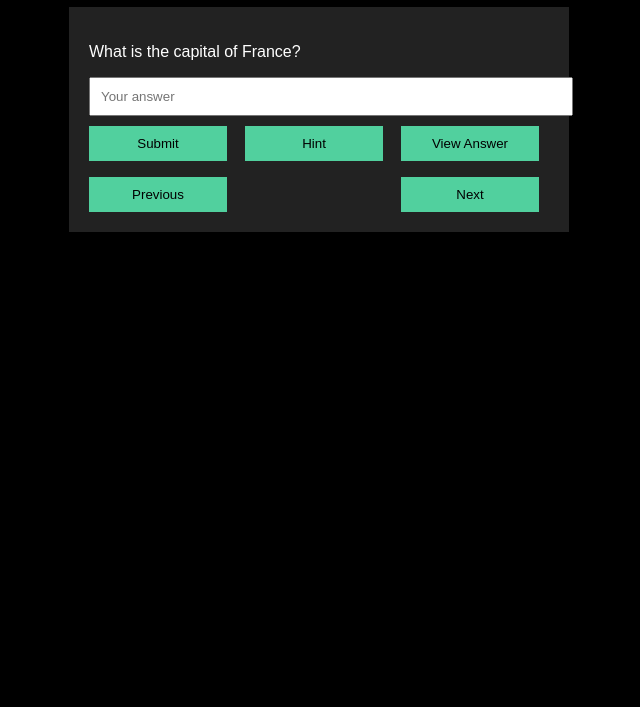
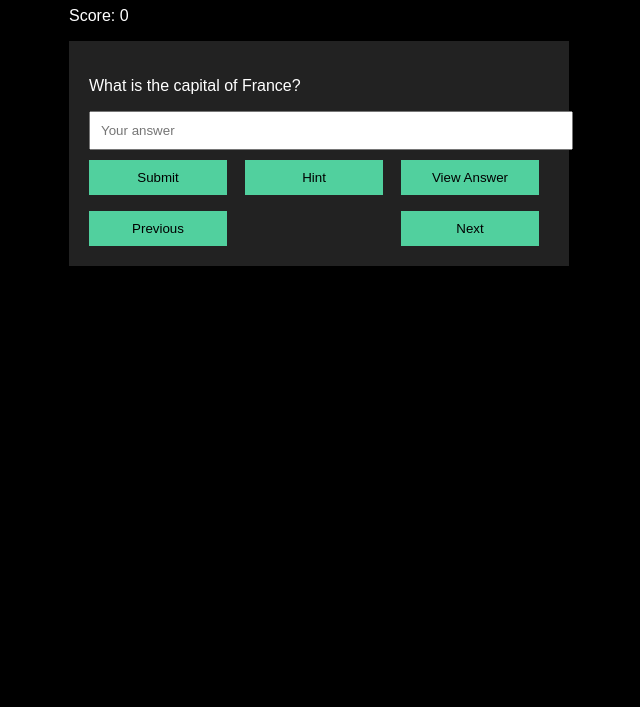
Before and after one commit to aarnav1729/quiz-app, a plain HTML site: page index.html in a window 1280 px wide. Shown: the part 93-800 px from the top of the page, without its empty margins (321-961 px from the left). Drawn offline with Linux system fonts and the light colour scheme.

Commit message:
Update index.html

```diff
--- a/index.html
+++ b/index.html
@@ -9,6 +9,7 @@
 <body>
     <div class="container">
         <h1>Quiz Application</h1>
+        <p id="score-card">Score: 0</p>
         <div id="question-container" class="card">
             <p id="question-text"></p>
             <input type="text" id="answer-input" placeholder="Your answer">
```
